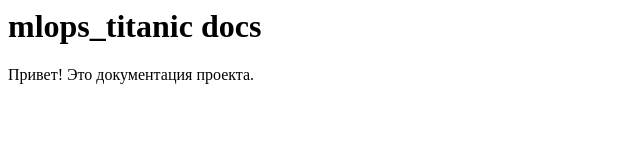
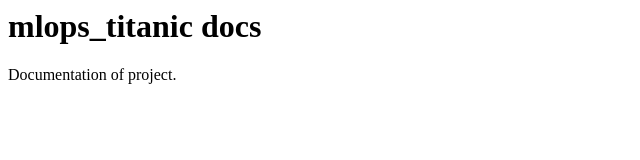
Before and after one commit to katimanova/mlops_titanic, a plain HTML site: page docs/index.html in a window 1280 px wide. Shown: the full height of the page, 0-640 px from the left. Drawn offline with Linux system fonts and the light colour scheme.

Commit message:
html pages replace ru -> en

```diff
--- a/docs/index.html
+++ b/docs/index.html
@@ -1 +1,3 @@
-<h1>mlops_titanic docs</h1><p>Привет! Это документация проекта.</p>
+<h1>mlops_titanic docs</h1>
+
+<p>Documentation of project.</p>
```
